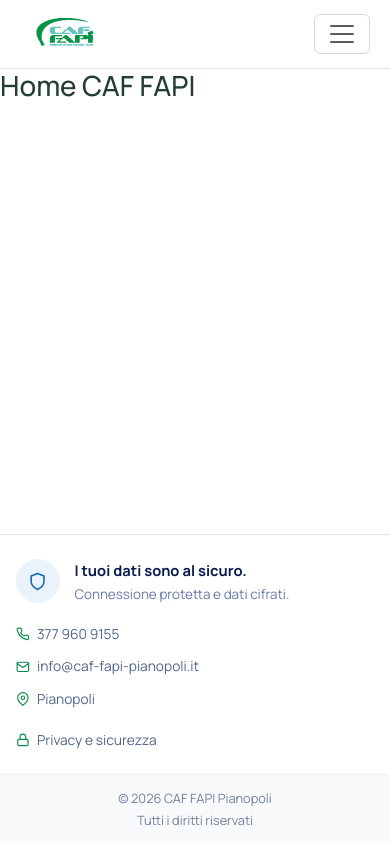
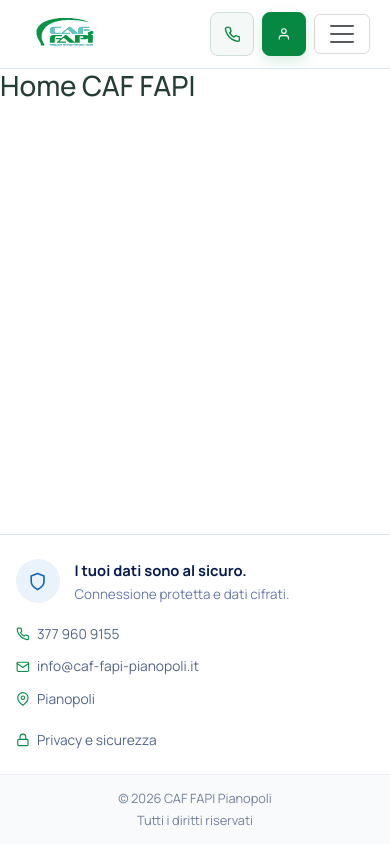
Before and after one commit to acetomartina/FE-Capstone-CAF, a React (Vite) app: page / in a window 390 px wide. Built offline with nearby package versions, Linux system fonts and the light colour scheme; no server answers.

Commit message:
style(navbar): telefono e area riservata sempre raggiungibili

```diff
--- a/src/components/public-navbar/PublicNavbar.css
+++ b/src/components/public-navbar/PublicNavbar.css
@@ -151,16 +151,40 @@
     border-bottom: 1px solid #e7edf2;
   }
 
-  .public-navbar__phone,
-  .public-navbar__reserved {
+  /* Solo dentro il menu a scomparsa: in barra le azioni restano compatte. */
+  .offcanvas .public-navbar__phone,
+  .offcanvas .public-navbar__reserved {
     width: 100%;
     min-height: 46px;
   }
 
-  .public-navbar__phone {
+  .offcanvas .public-navbar__phone {
     border: 1px solid #d6e1e8;
     border-radius: 8px;
     background: #f7faf9;
+  }
+
+  .public-navbar__actions {
+    gap: 0.5rem;
+  }
+
+  .public-navbar__phone--compatto,
+  .public-navbar__reserved--compatto {
+    width: auto;
+    min-width: 44px;
+    min-height: 44px;
+    padding-inline: 0.7rem;
+  }
+
+  .public-navbar__phone--compatto {
+    border: 1px solid #cfe0d6;
+    border-radius: 8px;
+    background: #f4f8f6;
+    font-size: 1.05rem;
+  }
+
+  .public-navbar__reserved--compatto {
+    font-size: 0.86rem;
   }
 
   .public-navbar__languages {
--- a/src/components/public-navbar/PublicNavbar.tsx
+++ b/src/components/public-navbar/PublicNavbar.tsx
@@ -30,10 +30,32 @@
           </div>
         </Navbar.Brand>
 
-        <Navbar.Toggle
-          aria-controls="public-navbar-menu"
-          className="shadow-none"
-        />
+        {/* Sotto lg queste due azioni restano fuori dal menu: chiamare la
+            sede e accedere sono le cose che si cercano davvero da telefono,
+            e dietro l'hamburger costerebbero due tap. */}
+        <div className="public-navbar__actions d-flex d-lg-none align-items-center">
+          <a
+            href="tel:+393779609155"
+            className="public-navbar__phone public-navbar__phone--compatto d-flex align-items-center justify-content-center gap-2 text-decoration-none"
+            aria-label="Chiama la sede: 377 960 9155"
+          >
+            <FiPhone />
+          </a>
+
+          <NavLink
+            to="/login"
+            className="public-navbar__reserved public-navbar__reserved--compatto d-flex align-items-center justify-content-center gap-2"
+            aria-label="Area riservata"
+          >
+            <FiUser />
+            <span className="d-none d-sm-inline">Area riservata</span>
+          </NavLink>
+
+          <Navbar.Toggle
+            aria-controls="public-navbar-menu"
+            className="shadow-none"
+          />
+        </div>
 
         <Navbar.Offcanvas
           id="public-navbar-menu"
@@ -66,14 +88,14 @@
             </Nav>
 
             <div className="d-flex flex-column flex-lg-row align-items-stretch align-items-lg-center gap-3 mt-4 mt-lg-0">
+              {/* Sotto lg vivono fuori dal menu: qui servono solo da lg
+                  in su, dove l'offcanvas e' una barra orizzontale. */}
               <a
                 href="tel:+393779609155"
-                className="public-navbar__phone d-flex align-items-center justify-content-center gap-2 text-decoration-none"
+                className="public-navbar__phone d-none d-lg-flex align-items-center justify-content-center gap-2 text-decoration-none"
               >
                 <FiPhone />
-                <span className="d-lg-none d-xl-inline">
-                  377 960 9155
-                </span>
+                <span>377 960 9155</span>
               </a>
 
               <div
@@ -98,7 +120,7 @@
 
               <NavLink
                 to="/login"
-                className="public-navbar__reserved d-flex align-items-center justify-content-center gap-2"
+                className="public-navbar__reserved d-none d-lg-flex align-items-center justify-content-center gap-2"
               >
                 <FiUser />
                 <span>Area riservata</span>
```
